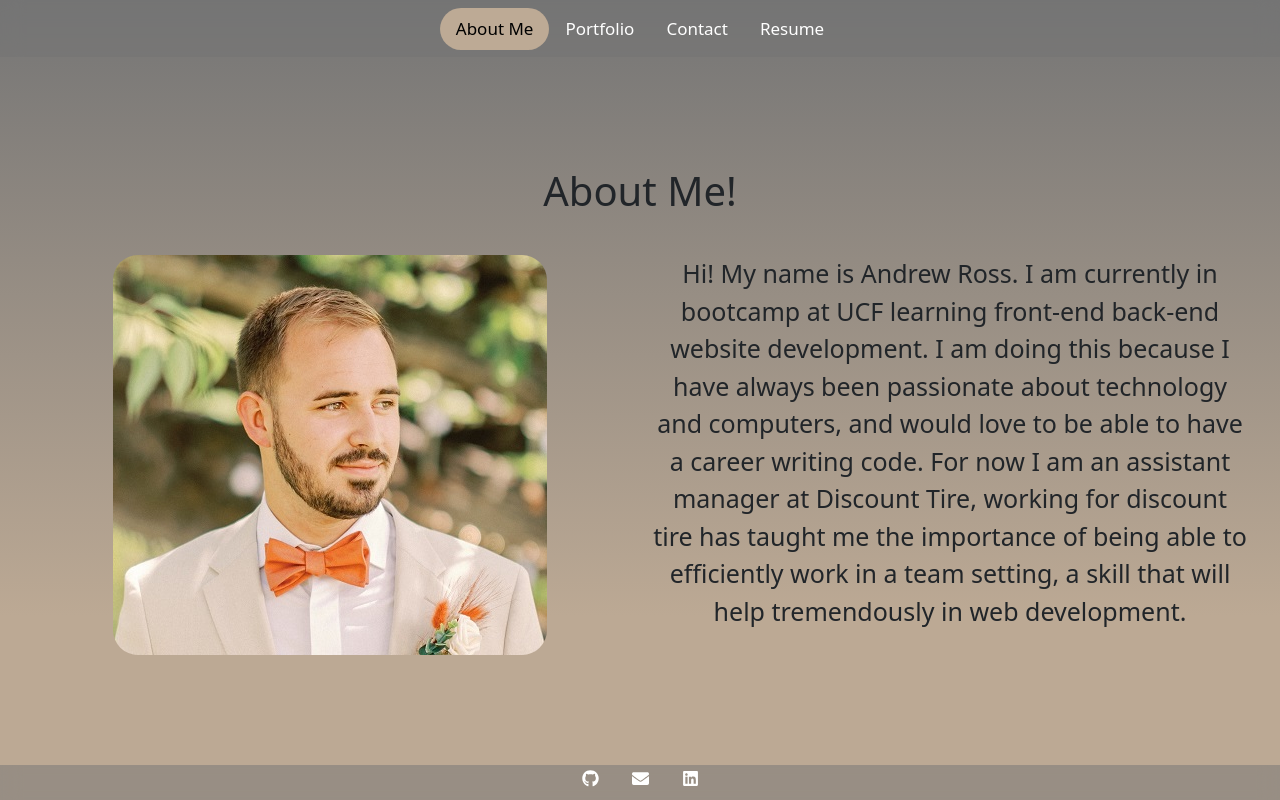
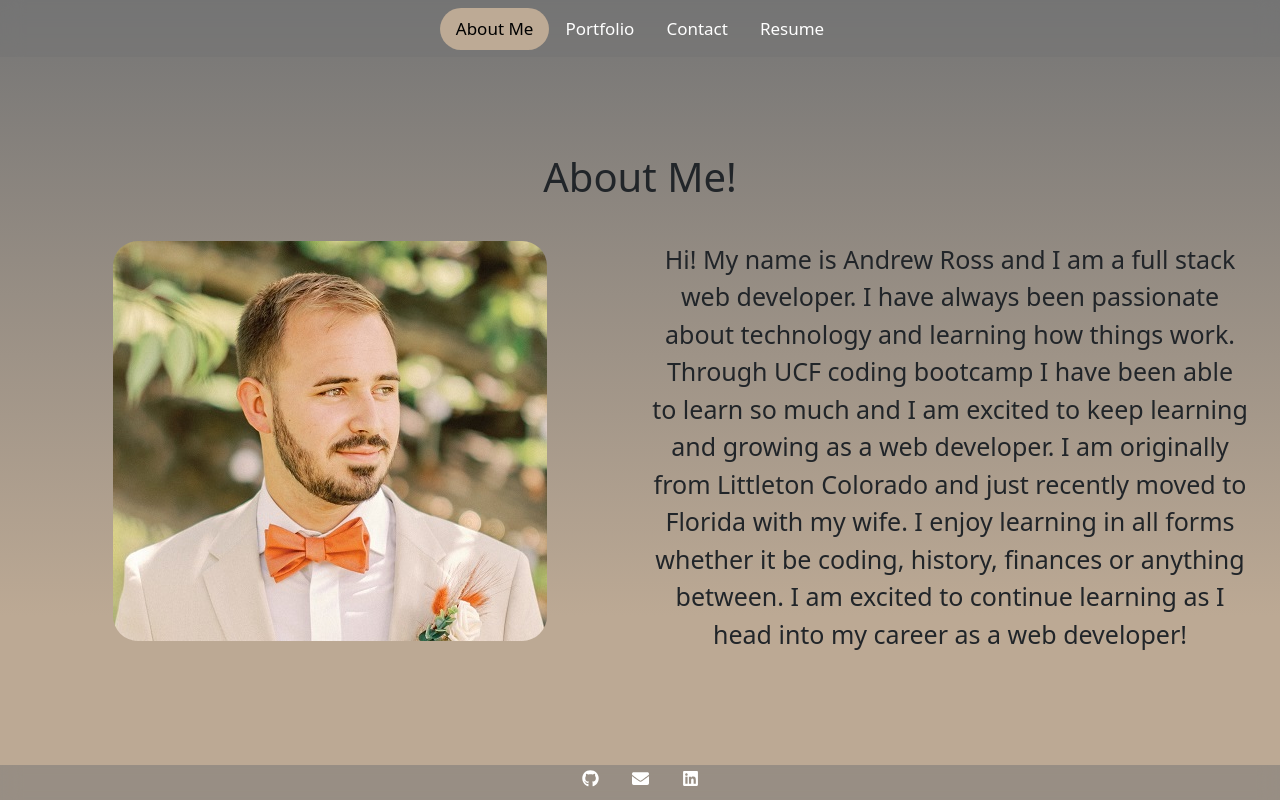
Before and after one commit to andrewross4224/React-Web-Portfolio, a React (Vite) app in the folder Web-Portfolio/: page / in a window 1280 px wide. Built offline with nearby package versions, Linux system fonts and the light colour scheme.

Commit message:
changed about me bio

```diff
--- a/Web-Portfolio/src/components/pages/AboutMe.jsx
+++ b/Web-Portfolio/src/components/pages/AboutMe.jsx
@@ -14,11 +14,10 @@ export default function AboutMe() {
             <Row>
                 <Col md={12} lg={6}> <img src={profile} className='my-2'></img> </Col>
                 <Col md={12} lg={6} className='my-2'>
-                    <p className='aboutMeText'>Hi! My name is Andrew Ross. I am currently in bootcamp at UCF learning front-end back-end website development.
-                        I am doing this because I have always been passionate about technology and computers, and would love to be able
-                        to have a career writing code. For now I am an assistant manager at Discount Tire, working for discount tire has
-                        taught me the importance of being able to efficiently work in a team setting, a skill that will help tremendously
-                        in web development.</p>
+                    <p className='aboutMeText'>Hi! My name is Andrew Ross and I am a full stack web developer. I have always been passionate about technology and learning how things work. Through UCF
+                    coding bootcamp I have been able to learn so much and I am excited to keep learning and growing as a web developer. I am originally from Littleton Colorado and just recently moved to
+                    Florida with my wife. I enjoy learning in all forms whether it be coding, history, finances or anything between. I am excited to continue learning as I head into my career as a web developer!
+                    </p>
                 </Col>
             </Row>
 
```
